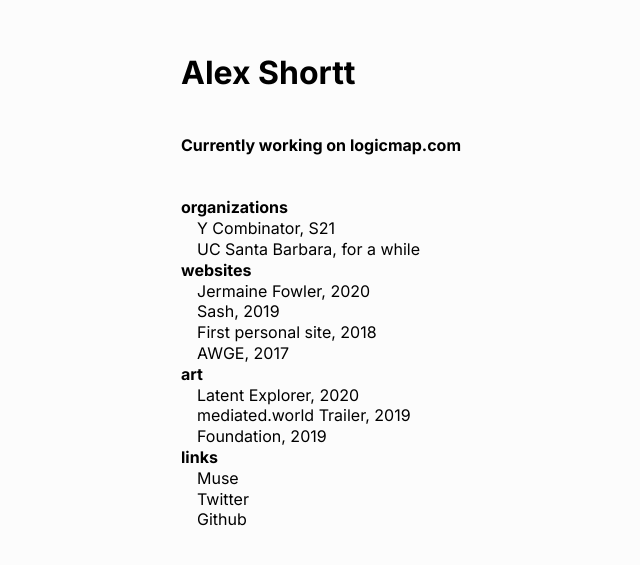
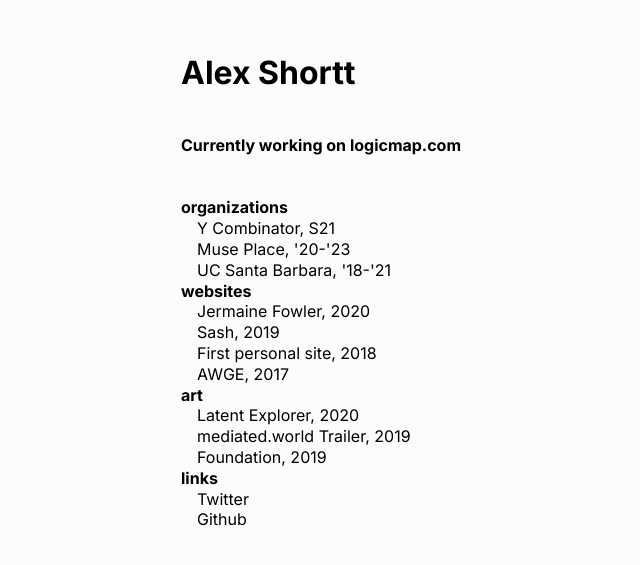
Before and after one commit to alex-shortt/personal-website, a Next.js app: page / in a window 1280 px wide. Shown: the part 109-674 px from the top of the page, without its empty margins (259-899 px from the left). Built offline with nearby package versions, Linux system fonts and the light colour scheme.

Commit message:
more fix

```diff
--- a/src/pages/index.tsx
+++ b/src/pages/index.tsx
@@ -30,7 +30,13 @@
           >
             Y Combinator, S21
           </a>
-          <p className={inter.className}>UC Santa Barbara, for a while</p>
+          <a
+            href="https://www.muse.place"
+            className={inter.className}
+          >
+            Muse Place, '20-'23
+          </a>
+          <p className={inter.className}>UC Santa Barbara, '18-'21</p>
           <h4 className={inter.className}>websites</h4>
           <a
             href="http://jermaine-fowler-site.s3-website-us-west-1.amazonaws.com"
@@ -70,9 +76,6 @@
             Foundation, 2019
           </a>
           <h4 className={inter.className}>links</h4>
-          <a href="https://muse.place/alex" className={inter.className}>
-            Muse
-          </a>
           <a href="https://twitter.com/_alexshortt" className={inter.className}>
             Twitter
           </a>
```
